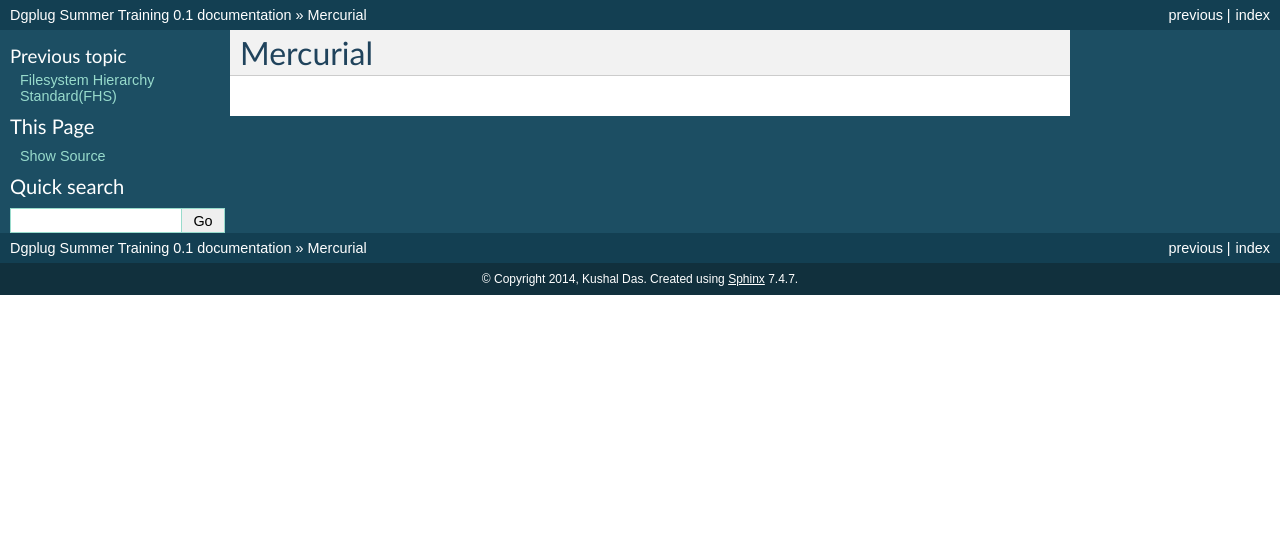
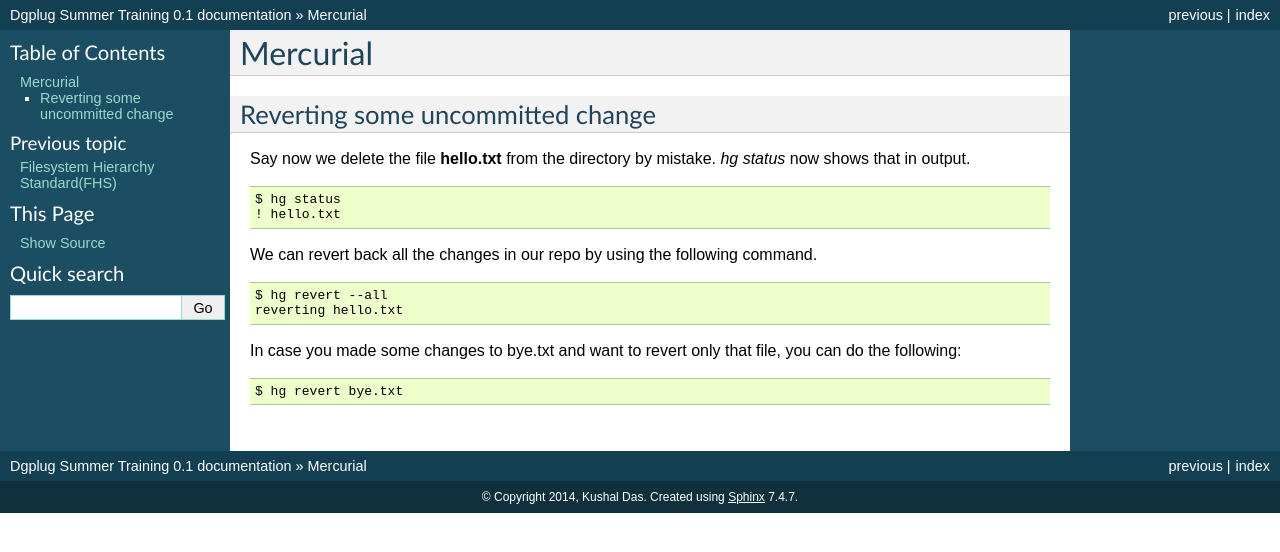
Before and after one commit to kushaldas/summertraining, a Sphinx documentation site: the page built from docs/mercurial.rst, in a window 1280 px wide. Shown: the top 552 px of the page. Built offline with Sphinx 7.4.7, drawn with Linux system fonts in a browser that asks for light colours.

Commit message:
Adds revert command

```diff
--- a/docs/mercurial.rst
+++ b/docs/mercurial.rst
@@ -1,2 +1,23 @@
 Mercurial
 =========
+
+Reverting some uncommitted change
+----------------------------------
+
+Say now we delete the file **hello.txt** from the directory by mistake. *hg status*
+now shows that in output.
+::
+
+    $ hg status
+    ! hello.txt
+
+We can revert back all the changes in our repo by using the following command.
+::
+
+    $ hg revert --all
+    reverting hello.txt
+
+In case you made some changes to bye.txt and want to revert only that file, you
+can do the following::
+
+    $ hg revert bye.txt
```
